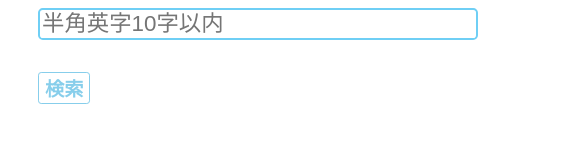
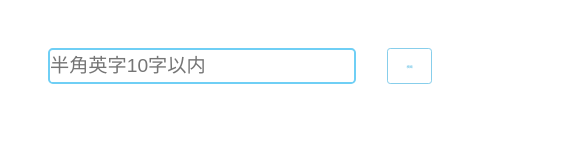
Before and after one commit to phihash/AbbreviationQuiz, a website: page index.html in a window 390 px wide. Shown: the top 160 px of the page, 585 px wide, since content can reach past the window. Drawn offline with Linux system fonts and the light colour scheme.

Commit message:
レイアウト変更

```diff
--- a/index.html
+++ b/index.html
@@ -4,6 +4,7 @@
   <meta charset="UTF-8">
   <meta http-equiv="X-UA-Compatible" content="IE=edge">
   <meta name="viewport" content="width=device-width, initial-scale=1.0">
+  <link href="https://fonts.googleapis.com/css2?family=Noto+Sans+JP:wght@400;700&display=swap" rel="stylesheet">
   <link rel="stylesheet" href="style.css">
   <link rel="apple-touch-icon" href="img/favicon.PNG">
   <link rel="icon" href="img/favicon.ico">
@@ -16,9 +17,10 @@
       <button type="submit" id="search" value="検索">検索</button>
     </div>
   </div>
-    <div id="result">
+  <div class="wrapper">
+    <div id="result" class="result">
     </div>
+  </div>
   <script src="./dist/main.js"></script>
-  <!-- <script type="module" defer src="data.js"></script> -->
 </body>
 </html>
--- a/src/data.js
+++ b/src/data.js
@@ -8,6 +8,7 @@
   "HL":"Hodgkinリンパ腫",
   "PCP":"ニューモシスチス肺炎",
   "DM":"糖尿病",
+  "IVR":"画像下治療",
   "AD":"アルツハイマー病 あるいは 常染色体優性遺伝",
   "AAA":"腹部大動脈瘤",
   "VF":"心室細動",
--- a/style.css
+++ b/style.css
@@ -1,15 +1,32 @@
 @charset "UTF-8";
+/*全体*/
+body{
+  font-family: 'Noto Sans JP', sans-serif;
+  box-sizing: border-box;
+}
+*{
+  margin: 0px;
+  padding: 0px
+}
 
+.wrapper{
+  margin: 3rem auto;
+  max-width: 1080px;
+}
 
 .search {
   width: 80%;
   margin: 0 auto;
+  display: flex;
 }
 
 .search input{
-  width: 100%;
-  font-size: 1.4rem;
+  display: block;
+  width: 85%;
+  height: 2rem;
+  font-size: 1.2rem;
   border-radius: 0.3rem;
+  margin-right: 5%;
 }
 
 input{
@@ -21,11 +38,10 @@ input:focus{
 }
 
 button {
-  font-size: 1.2rem;
+  width: 10%;
+  padding: 0.1rem 0.2rem;
+  font-size: 0.8rem;
   border-radius: 0.3rem;
-}
-
-button{
   font-weight: bolder;
   border: 1px solid skyblue;
   cursor: pointer;
@@ -33,48 +49,43 @@ button{
   color: skyblue;
 }
 
+
 button:hover{
   cursor: pointer;
   background-color: skyblue;
   color: white;
 }
 
-#result{
+.result{
+  width: 80%;
   margin: 0 auto;
-  width: 1080px;
   margin-top: 2rem;
 }
-#result p{
+
+.result p{
   margin-top: 2rem;
   font-size: 1.2rem;
-  font-weight: bolder;
+  font-weight: bold;
 }
 
 @media (max-width: 600px){
 
   .wrapper{
-    width: 600px;
+    width: 480px;
   }
 
-  .search {
-    width: 90%;
-    margin: 0 auto;
-  }
   .search input{
-    display: block;
-    width: 80%;
-    font-size: 1.4rem;
-    border-radius: 0.3rem;
-    margin-bottom: 2rem;
-
+    width: 82%;
+    margin-right: 8%;
   }
 
   button {
-    font-size: 1.2rem;
+    width: 12%;
+    font-size: 0.2rem;
     border-radius: 0.2rem;
   }
-  #result{
-    width: 400px;
+  .result{
+    width: 80%;
     margin: 0 auto;
   }
 
```
Also changed, not shown: src/index.js (+0 -55 lines).
